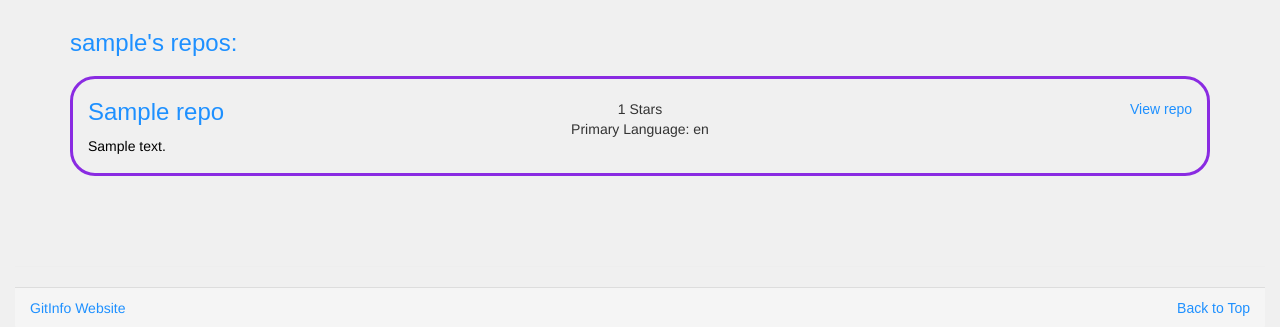
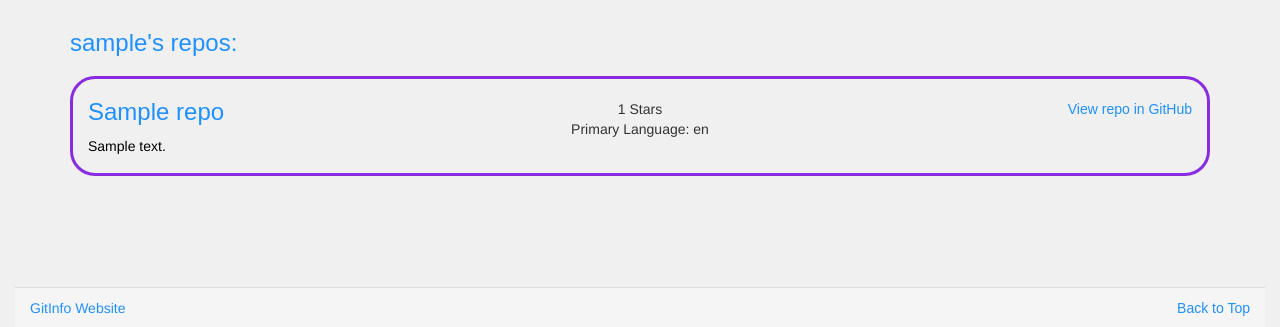
Before and after one commit to RYNO8/github-vis, a Flask app: template Blair/templates/submit.html in a window 1280 px wide. Shown: the part 293-620 px from the top of the page. Run offline with Flask 2, Linux system fonts and the light colour scheme; the template is opened without the code that fills it: most values are stand-ins (such as "Sample title", 1, 10 or a date in 2020); grey boxes marked "Sample" are stand-in pictures; parts of the project's set-up code (start-up, migrations or seed data) failed here and were passed over; some libraries are stand-ins or nearby versions; some web fonts are replaced.

Commit message:
Small update

```diff
--- a/Blair/templates/submit.html
+++ b/Blair/templates/submit.html
@@ -5,32 +5,6 @@
 {% block page_title %}Submit{% endblock %}
 
 {% block page_content %}
-<!--<h1>Repo: {{ repo }}</h1>-->
-
-<!--<h2>Commits</h2>-->
-<!--{% for commit in commits %}-->
-<!--    {{ commit["author"]["login"] }}<br>-->
-<!--    {{ commit["commit"]["author"]["date"] }}<br>-->
-<!--    {{ commit["commit"]["message"] }}<br><br>-->
-<!--{% endfor %}-->
-<!--<br>-->
-<!--<h2>Languages used:</h2>-->
-<!--{% for i in lang %}-->
-<!--    {{ i }}: {{ lang[i] }} bytes<br>-->
-<!--{% endfor %}-->
-
-<!--<h2>Contributors:</h2>-->
-<!--{% for i in cont %}-->
-<!--    <h3>Details for {{ i["login"] }}:</h3>-->
-<!--    <div class="row" style="text-indent: 20px">-->
-<!--        <h4>Number of Contributions: {{ i["contributions"] }}</h4>-->
-<!--        <div style="text-align: right">-->
-<!--            <img src='{{ i["avatar_url"] }}', width=100px><br>-->
-<!--        </div>-->
-<!--    </div>-->
-<!--    {{ i }}<br><br><br>-->
-<!--{% endfor %}-->
-
 <div class="row">
     <div class="col-lg-8">
         <div style="text-indent: 20px">
@@ -65,7 +39,7 @@
         </div>
         <div class="col-lg-4" style="text-align: right">
             <br>
-            <a target="_blank" href='{{ repo["html_url"] }}'>View repo</a>
+            <a target="_blank" href='{{ repo["html_url"] }}'>View repo in GitHub</a>
         </div>
     </div>
 {% endfor %}
```
